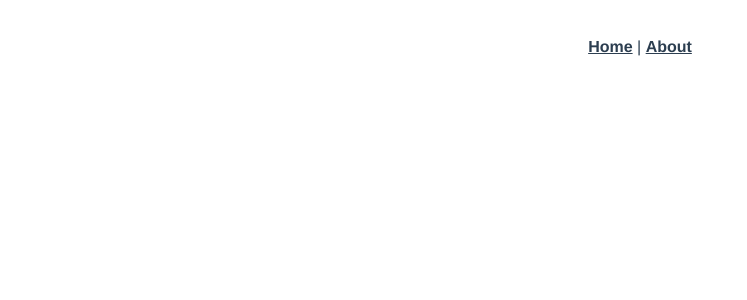
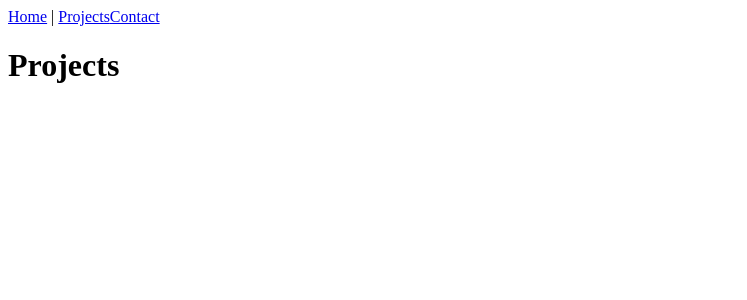
Before and after one commit to luvenan/luisa-portfolio, a Vue app: page /projects in a window 1280 px wide. Before the commit this address had no page. Shown: the top 300 px of the page, without its empty margins (0-747 px from the left). Built offline with nearby package versions, Linux system fonts and the light colour scheme.

Commit message:
Set up vue and router

```diff
--- a/src/App.vue
+++ b/src/App.vue
@@ -1,30 +1,14 @@
 <template>
-  <div id="nav">
-    <router-link to="/">Home</router-link> |
-    <router-link to="/about">About</router-link>
-  </div>
+  <Nav />
   <router-view/>
 </template>
 
+<script>
+import Nav from './components/Nav.vue'
+
+export default {
+  components: { Nav }
+}
+</script>
 <style>
-#app {
-  font-family: Avenir, Helvetica, Arial, sans-serif;
-  -webkit-font-smoothing: antialiased;
-  -moz-osx-font-smoothing: grayscale;
-  text-align: center;
-  color: #2c3e50;
-}
-
-#nav {
-  padding: 30px;
-}
-
-#nav a {
-  font-weight: bold;
-  color: #2c3e50;
-}
-
-#nav a.router-link-exact-active {
-  color: #42b983;
-}
 </style>
--- a/src/components/HelloWorld.vue
+++ /dev/null
@@ -1,58 +0,0 @@
-<template>
-  <div class="hello">
-    <h1>{{ msg }}</h1>
-    <p>
-      For a guide and recipes on how to configure / customize this project,<br>
-      check out the
-      <a href="https://cli.vuejs.org" target="_blank" rel="noopener">vue-cli documentation</a>.
-    </p>
-    <h3>Installed CLI Plugins</h3>
-    <ul>
-      <li><a href="https://github.com/vuejs/vue-cli/tree/dev/packages/%40vue/cli-plugin-babel" target="_blank" rel="noopener">babel</a></li>
-      <li><a href="https://github.com/vuejs/vue-cli/tree/dev/packages/%40vue/cli-plugin-router" target="_blank" rel="noopener">router</a></li>
-    </ul>
-    <h3>Essential Links</h3>
-    <ul>
-      <li><a href="https://vuejs.org" target="_blank" rel="noopener">Core Docs</a></li>
-      <li><a href="https://forum.vuejs.org" target="_blank" rel="noopener">Forum</a></li>
-      <li><a href="https://chat.vuejs.org" target="_blank" rel="noopener">Community Chat</a></li>
-      <li><a href="https://twitter.com/vuejs" target="_blank" rel="noopener">Twitter</a></li>
-      <li><a href="https://news.vuejs.org" target="_blank" rel="noopener">News</a></li>
-    </ul>
-    <h3>Ecosystem</h3>
-    <ul>
-      <li><a href="https://router.vuejs.org" target="_blank" rel="noopener">vue-router</a></li>
-      <li><a href="https://vuex.vuejs.org" target="_blank" rel="noopener">vuex</a></li>
-      <li><a href="https://github.com/vuejs/vue-devtools#vue-devtools" target="_blank" rel="noopener">vue-devtools</a></li>
-      <li><a href="https://vue-loader.vuejs.org" target="_blank" rel="noopener">vue-loader</a></li>
-      <li><a href="https://github.com/vuejs/awesome-vue" target="_blank" rel="noopener">awesome-vue</a></li>
-    </ul>
-  </div>
-</template>
-
-<script>
-export default {
-  name: 'HelloWorld',
-  props: {
-    msg: String
-  }
-}
-</script>
-
-<!-- Add "scoped" attribute to limit CSS to this component only -->
-<style scoped>
-h3 {
-  margin: 40px 0 0;
-}
-ul {
-  list-style-type: none;
-  padding: 0;
-}
-li {
-  display: inline-block;
-  margin: 0 10px;
-}
-a {
-  color: #42b983;
-}
-</style>
--- /dev/null
+++ b/src/components/Nav.vue
@@ -0,0 +1,17 @@
+<template>
+    <div id="nav">
+        <router-link to="/">Home</router-link> |
+        <router-link to="/projects">Projects</router-link>
+        <router-link to="/contact">Contact</router-link>
+  </div>
+</template>
+
+<script>
+export default {
+
+}
+</script>
+
+<style>
+
+</style>
--- a/src/router/index.js
+++ b/src/router/index.js
@@ -1,5 +1,7 @@
 import { createRouter, createWebHistory } from 'vue-router'
 import Home from '../views/Home.vue'
+import Projects from '../views/Projects.vue'
+import Contact from '../views/Contact.vue'
 
 const routes = [
   {
@@ -8,13 +10,15 @@ const routes = [
     component: Home
   },
   {
-    path: '/about',
-    name: 'About',
-    // route level code-splitting
-    // this generates a separate chunk (about.[hash].js) for this route
-    // which is lazy-loaded when the route is visited.
-    component: () => import(/* webpackChunkName: "about" */ '../views/About.vue')
-  }
+    path: '/projects',
+    name: 'Projects',
+    component: Projects
+  },
+  {
+    path: '/contact',
+    name: 'Contact',
+    component: Contact
+  },
 ]
 
 const router = createRouter({
--- a/src/views/About.vue
+++ /dev/null
@@ -1,5 +0,0 @@
-<template>
-  <div class="about">
-    <h1>This is an about page</h1>
-  </div>
-</template>
--- /dev/null
+++ b/src/views/Contact.vue
@@ -0,0 +1,13 @@
+<template>
+  <h1>Contact</h1>
+</template>
+
+<script>
+export default {
+
+}
+</script>
+
+<style>
+
+</style>
--- a/src/views/Home.vue
+++ b/src/views/Home.vue
@@ -1,18 +1,14 @@
 <template>
-  <div class="home">
-    <img alt="Vue logo" src="../assets/logo.png">
-    <HelloWorld msg="Welcome to Your Vue.js App"/>
-  </div>
+<h1>Home</h1>
+
 </template>
 
 <script>
 // @ is an alias to /src
-import HelloWorld from '@/components/HelloWorld.vue'
+import Nav from '../components/Nav.vue'
 
 export default {
   name: 'Home',
-  components: {
-    HelloWorld
-  }
+  components: { Nav }
 }
 </script>
--- /dev/null
+++ b/src/views/Projects.vue
@@ -0,0 +1,13 @@
+<template>
+  <h1>Projects</h1>
+</template>
+
+<script>
+export default {
+
+}
+</script>
+
+<style>
+
+</style>
```
Also changed, not shown: src/components/ProjectCard.vue (added, +17 -0 lines).
